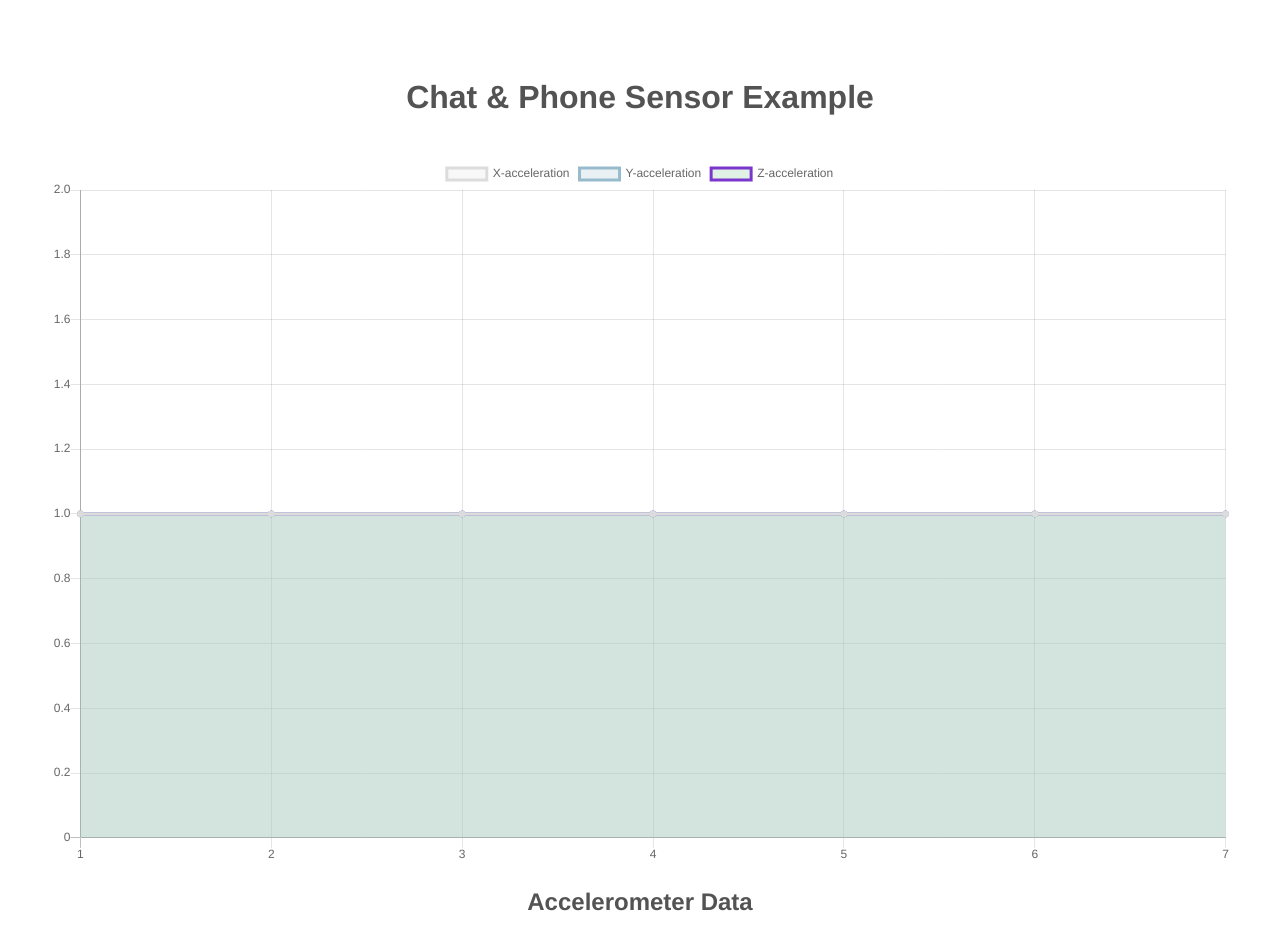
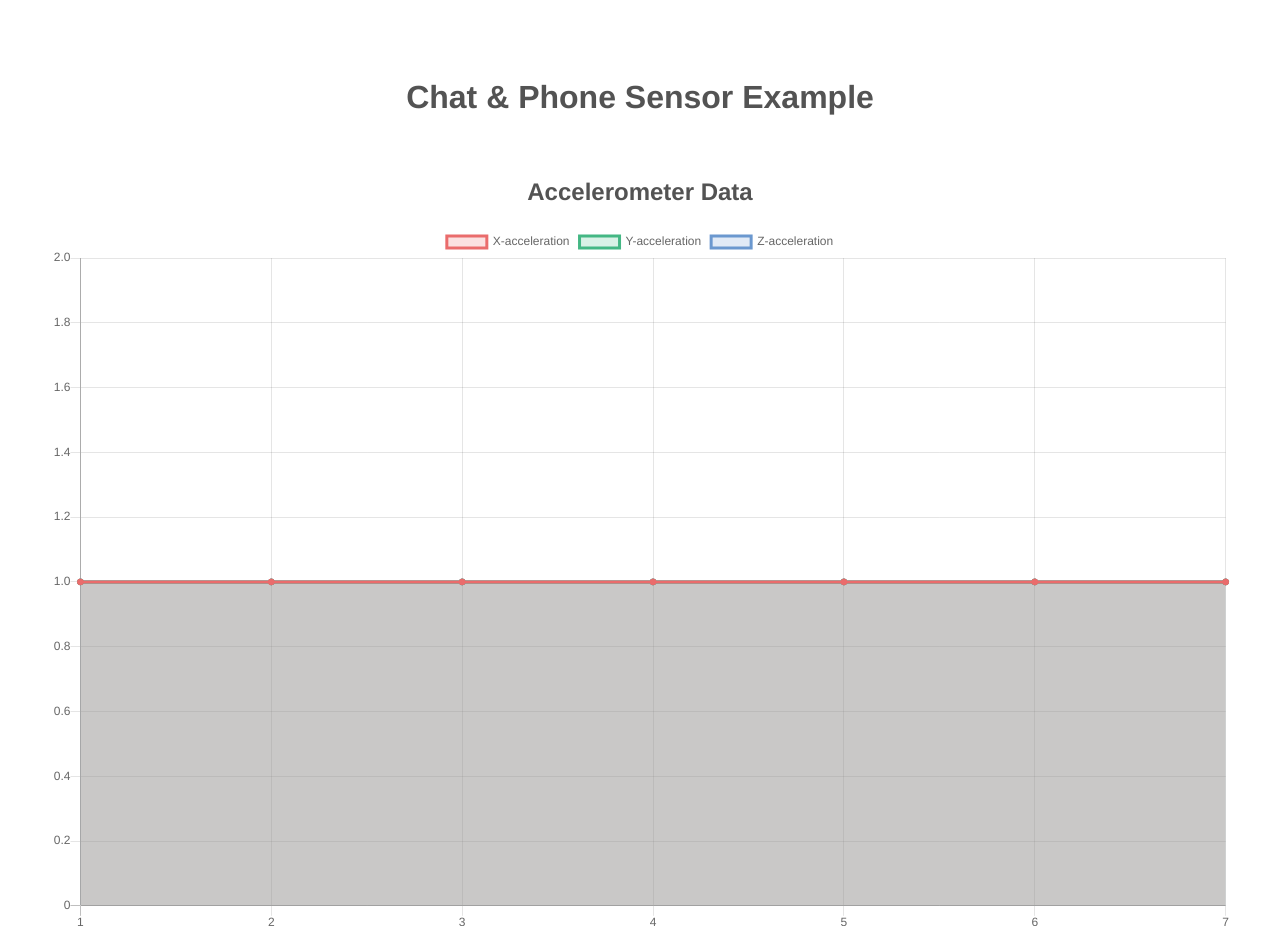
Before and after one commit to hug-0/socket-test, a website: page public/index.html in a window 1280 px wide. Shown: the top 926 px of the page. Drawn offline with nearby package versions, Linux system fonts and the light colour scheme; no server answers.

Commit message:
Charts prettify.

```diff
--- a/public/default.css
+++ b/public/default.css
@@ -19,7 +19,7 @@ h1, h2 {
   text-align: center;
 }
 
-#acc-chart {
+#acc-chart, #gyro-chart {
   margin: auto;
   display: block;
 }
--- a/public/index.html
+++ b/public/index.html
@@ -9,11 +9,11 @@
     <div class="intro">
       <h1>Chat &amp; Phone Sensor Example</h1>
     </div>
-    <div class="chart">
-      <canvas id="acc-chart" width="500" height="300"></canvas>
-    </div>
     <div class="phone">
       <h2>Accelerometer Data</h2>
+      <div class="chart">
+        <canvas id="acc-chart" width="500" height="300"></canvas>
+      </div>
       <ul class="phone-data">
         <li id="x">X: </li>
         <li id="y">Y: </li>
@@ -22,6 +22,9 @@
     </div>
     <div class="phone">
       <h2>Gyro Data</h2>
+      <div class="chart">
+        <canvas id="gyro-chart" width="500" height="300"></canvas>
+      </div>
       <ul class="phone-data">
         <li id="a">Alpha: </li>
         <li id="b">Beta: </li>
--- a/public/main.js
+++ b/public/main.js
@@ -8,50 +8,10 @@ var socket = io();
 var connected = false;
 
 // Bar Variables
-var ctx, startingData, chart, latestLabel;
-var accData = [];
-function initChart() {
-  ctx = document.getElementById("acc-chart").getContext("2d");
-  startingData = {
-    labels: [1,2,3,4,5,6,7],
-    datasets: [
-      {
-        backgroundColor: "rgba(220,220,220,0.2)",
-        borderColor: "rgba(220,220,220,1)",
-        pointBackgroundColor: "rgba(220,220,220,1)",
-        pointStrokeColor: "#fff",
-        label: "X-acceleration",
-        data: [1,1,1,1,1,1,1]
-      },
-      {
-        backgroundColor: "rgba(151,187,205,0.2)",
-        borderColor: "rgba(151,187,205,1)",
-        pointBackgroundColor: "rgba(151,187,205,1)",
-        pointStrokeColor: "#fff",
-        label: "Y-acceleration",
-        data: [1,1,1,1,1,1,1]
-      },
-      {
-        backgroundColor: "rgba(100,187,125,0.2)",
-        borderColor: "rgba(123,55,205,1)",
-        pointBackgroundColor: "rgba(123,55,205,1)",
-        pointStrokeColor: "#fff",
-        label: "Z-acceleration",
-        data: [1,1,1,1,1,1,1]
-      }
-    ]
-  };
-  latestLabel = startingData.labels[6];
-  chart = new Chart(ctx, {
-    type: 'line',
-    data: startingData,
-    options: {
-      animationSteps: 15
-    }
-  });
-  console.log(chart);
-}
-initChart();
+var ctx1, startingAccData, accChart, latestAccLabel;
+var ctx2, startingGyroData, gyroChart, latestGyroLabel;
+initAccChart();
+initGyroChart();
 
 // Send message and emit 'message'
 function sendMessage() {
@@ -111,16 +71,106 @@ socket.on('phone', function(data) {
   $('#g').text('Gamma: ' + Math.round(data.gyro.gamma * 100)/100);
 
   // Remove old data and add new data
-  chart.data.datasets[0].data.shift();
-  chart.data.datasets[1].data.shift();
-  chart.data.datasets[2].data.shift();
-  chart.data.datasets[0].data.push(data.accelerometer.x);
-  chart.data.datasets[1].data.push(data.accelerometer.y);
-  chart.data.datasets[2].data.push(data.accelerometer.z);
-  chart.update();
+  accChart.data.datasets[0].data.shift();
+  accChart.data.datasets[1].data.shift();
+  accChart.data.datasets[2].data.shift();
+  accChart.data.datasets[0].data.push(data.accelerometer.x);
+  accChart.data.datasets[1].data.push(data.accelerometer.y);
+  accChart.data.datasets[2].data.push(data.accelerometer.z);
+  accChart.update();
+
+  gyroChart.data.datasets[0].data.shift();
+  gyroChart.data.datasets[1].data.shift();
+  gyroChart.data.datasets[2].data.shift();
+  gyroChart.data.datasets[0].data.push(data.gyro.alpha);
+  gyroChart.data.datasets[1].data.push(data.gyro.beta);
+  gyroChart.data.datasets[2].data.push(data.gyro.gamma);
+  gyroChart.update();
 });
 
 // Tell clients when someone disconnects
 socket.on('left', function(msg) {
   $messages.append('<li>' + msg.message + '</li>');
 });
+
+// Graph stuff
+function initAccChart() {
+  ctx1 = document.getElementById("acc-chart").getContext("2d");
+  startingAccData = {
+    labels: [1,2,3,4,5,6,7],
+    datasets: [
+      {
+        backgroundColor: "rgba(234,108,108,0.2)",
+        borderColor: "rgba(234,108,108,1)",
+        pointBackgroundColor: "rgba(234,108,108,1)",
+        pointStrokeColor: "#fff",
+        label: "X-acceleration",
+        data: [1,1,1,1,1,1,1]
+      },
+      {
+        backgroundColor: "rgba(68,183,132,0.2)",
+        borderColor: "rgba(68,183,132,1)",
+        pointBackgroundColor: "rgba(68,183,132,1)",
+        pointStrokeColor: "#fff",
+        label: "Y-acceleration",
+        data: [1,1,1,1,1,1,1]
+      },
+      {
+        backgroundColor: "rgba(107,152,207,0.2)",
+        borderColor: "rgba(107,152,207,1)",
+        pointBackgroundColor: "rgba(107,152,207,1)",
+        pointStrokeColor: "#fff",
+        label: "Z-acceleration",
+        data: [1,1,1,1,1,1,1]
+      }
+    ]
+  };
+  latestAccLabel = startingAccData.labels[6];
+  accChart = new Chart(ctx1, {
+    type: 'line',
+    data: startingAccData,
+    options: {
+      animationSteps: 15
+    }
+  });
+}
+function initGyroChart() {
+  ctx2 = document.getElementById("gyro-chart").getContext("2d");
+  startingGyroData = {
+    labels: [1,2,3,4,5,6,7],
+    datasets: [
+      {
+        backgroundColor: "rgba(234,108,108,0.2)",
+        borderColor: "rgba(234,108,108,1)",
+        pointBackgroundColor: "rgba(234,108,108,1)",
+        pointStrokeColor: "#fff",
+        label: "Alpha",
+        data: [1,1,1,1,1,1,1]
+      },
+      {
+        backgroundColor: "rgba(68,183,132,0.2)",
+        borderColor: "rgba(68,183,132,1)",
+        pointBackgroundColor: "rgba(68,183,132,1)",
+        pointStrokeColor: "#fff",
+        label: "Beta",
+        data: [1,1,1,1,1,1,1]
+      },
+      {
+        backgroundColor: "rgba(107,152,207,0.2)",
+        borderColor: "rgba(107,152,207,1)",
+        pointBackgroundColor: "rgba(107,152,207,1)",
+        pointStrokeColor: "#fff",
+        label: "Gamma",
+        data: [1,1,1,1,1,1,1]
+      }
+    ]
+  };
+  latestGyroLabel = startingGyroData.labels[6];
+  gyroChart = new Chart(ctx2, {
+    type: 'line',
+    data: startingGyroData,
+    options: {
+      animationSteps: 15
+    }
+  });
+}
```
